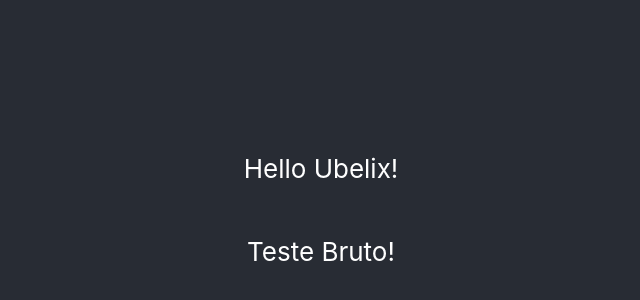
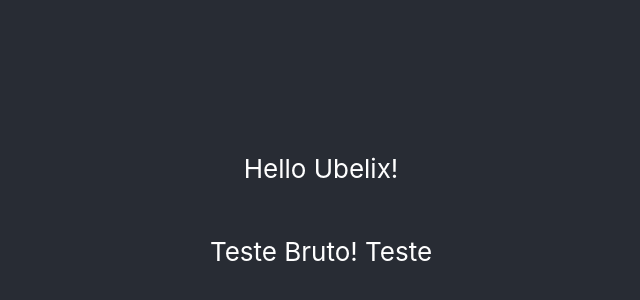
Before and after one commit to vtpa/ubx-poc-lib-automation, a React (Create React App) app: page / in a window 1280 px wide. Shown: the part 190-490 px from the top of the page, without its empty margins (319-959 px from the left). Built offline with nearby package versions, Linux system fonts and the light colour scheme.

Commit message:
feat: new Page Done
New Page Done

BREAKING CHANGE: New Page Donw

```diff
--- a/src/App.js
+++ b/src/App.js
@@ -8,7 +8,7 @@ function App() {
           Hello Ubelix!
         </p>
         <p>
-          Teste Bruto!
+          Teste Bruto! Teste
         </p>
       </header>
     </div>
```
